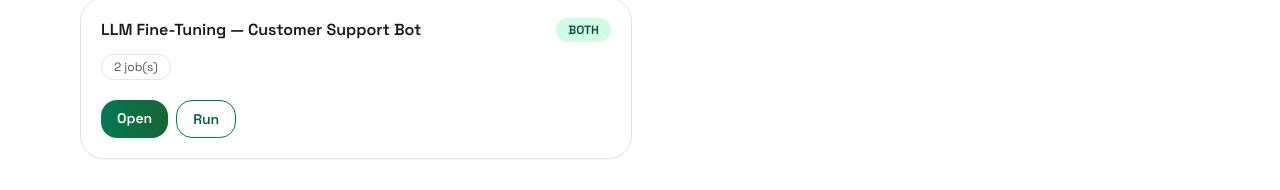
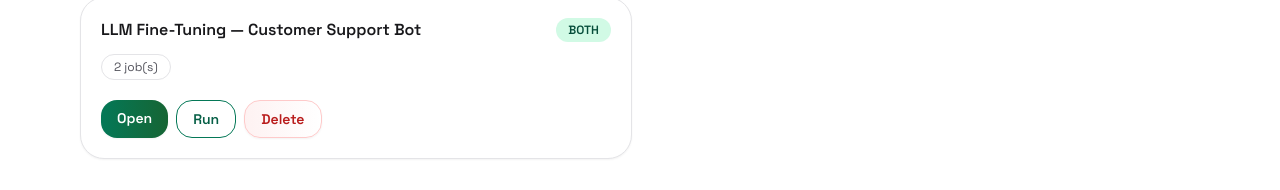
Before and after one commit to Robin-G0/Hackaton-Upstart-2026, a Next.js app in the folder frontend/: page /dashboard in a window 1280 px wide. Shown: the part 352-542 px from the top of the page. Built offline with nearby package versions, Linux system fonts and the light colour scheme.

Commit message:
[ADD] Added a delete project button

```diff
--- a/frontend/app/dashboard/page.tsx
+++ b/frontend/app/dashboard/page.tsx
@@ -53,6 +53,25 @@ export default function DashboardPage() {
       projects: [p, ...state.projects],
       audit: [
         { id: uid("aud"), tsISO: new Date().toISOString(), actor: "Robin (You)", action: "Created project", target: p.name },
+        ...state.audit,
+      ],
+    });
+  }
+
+  function deleteProject(projectId: string) {
+    const p = state.projects.find((x) => x.id === projectId);
+    if (!p) return;
+
+    const ok = window.confirm(`Delete project "${p.name}"?\nThis cannot be undone.`);
+    if (!ok) return;
+
+    const remaining = state.projects.filter((x) => x.id !== projectId);
+
+    setState({
+      ...state,
+      projects: remaining,
+      audit: [
+        { id: uid("aud"), tsISO: new Date().toISOString(), actor: "Robin (You)", action: "Deleted project", target: p.name },
         ...state.audit,
       ],
     });
@@ -166,6 +185,18 @@ export default function DashboardPage() {
                     Run
                   </a>
 
+                  <button
+                    type="button"
+                    onClick={() => deleteProject(p.id)}
+                    className={cls(
+                      "rounded-2xl px-4 py-2 text-sm font-semibold shadow-sm",
+                      "border border-red-200 bg-gradient-to-r from-red-50 to-white text-red-700 hover:from-red-100"
+                    )}
+                    title="Delete project (local only)"
+                  >
+                    Delete
+                  </button>
+
                   {uiMode === "FULL" && (
                     <div className="ml-auto text-[11px] text-zinc-400">
                       ID: {p.id}
```
